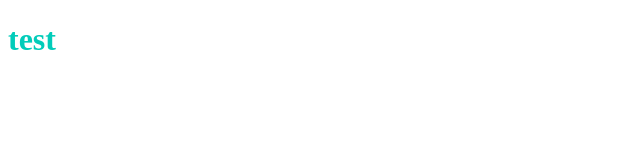
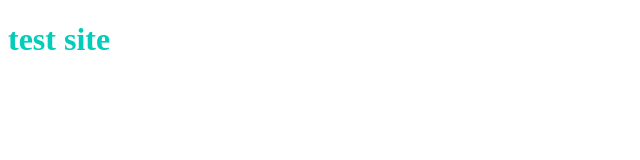
Before and after one commit to tomoagit/tomoagit.github.io, a plain HTML site: page index.html in a window 1280 px wide. Shown: the full height of the page, 0-640 px from the left. Drawn offline with Linux system fonts and the light colour scheme.

Commit message:
Update index.html

```diff
--- a/index.html
+++ b/index.html
@@ -6,7 +6,7 @@
     <link rel="stylesheet" href="stylesheet.css">
   </head>
   <body>
-    <h1 class="title">test</h1>
+    <h1 class="title">test site</h1>
 
   </body>
 </html>
```
